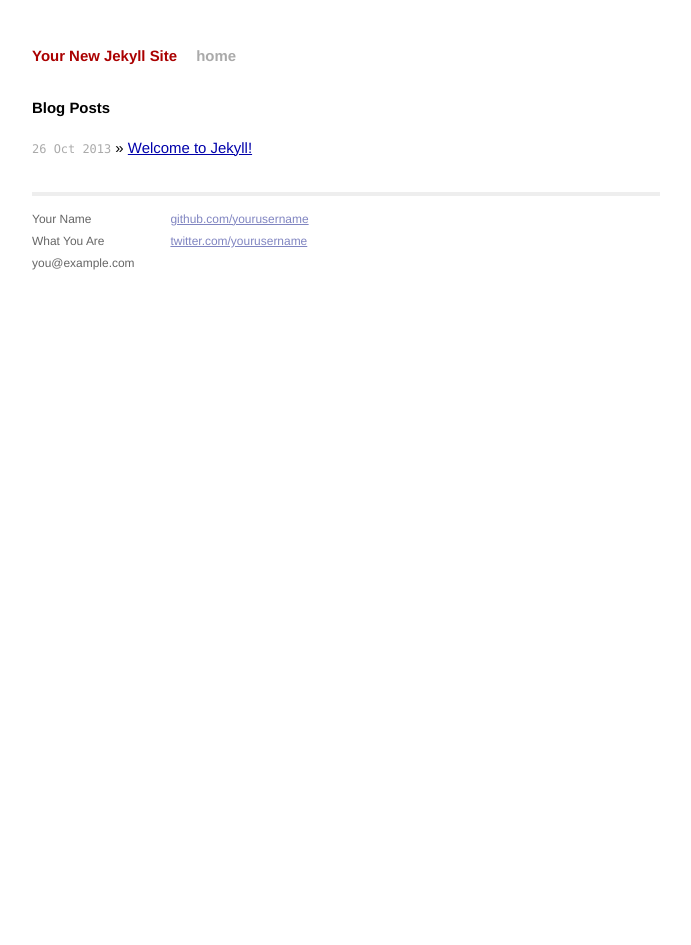
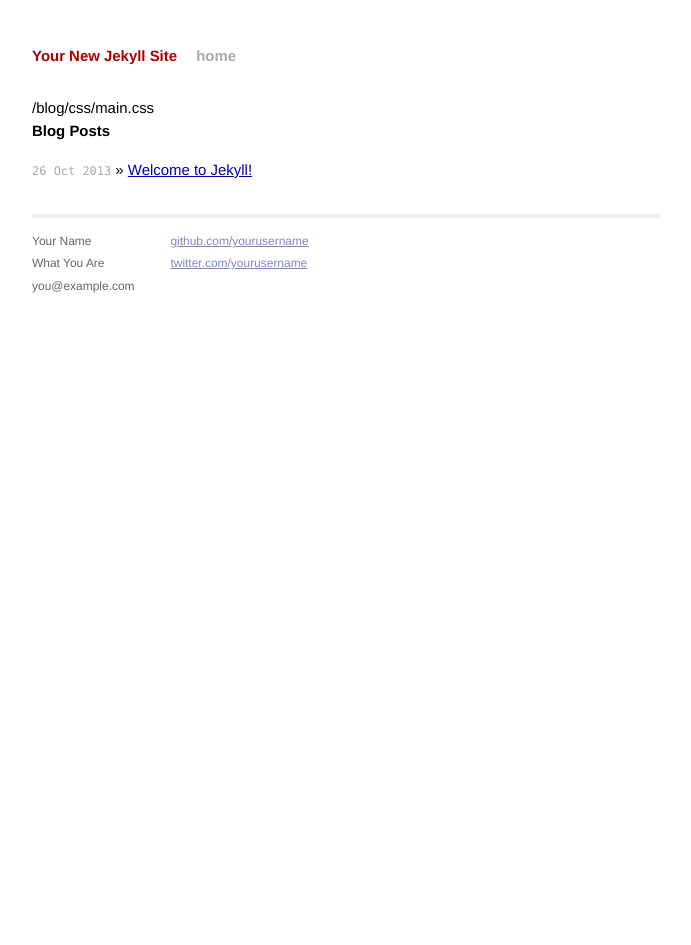
Before and after one commit to moizk/blog, a Jekyll site: the page built from index.html, in a window 1280 px wide. Shown: the whole page, without its empty margins (294-985 px from the left). Built offline with Jekyll 4.4.1, drawn with Linux system fonts in a browser that asks for light colours; Markdown is read by kramdown in place of the engine named in the settings.

Commit message:
mess around some more

```diff
--- a/_config.yml
+++ b/_config.yml
@@ -2,4 +2,5 @@ name: Your New Jekyll Site
 markdown: redcarpet
 pygments: true
 relative_permalinks: false
+baseurl: /blog
 repository: https://github.com/moizk/blog
--- a/index.html
+++ b/index.html
@@ -2,6 +2,8 @@
 layout: default
 title: Your New Jekyll Site
 ---
+
+{{ site.baseurl}}/css/main.css
 
 <div id="home">
   <h1>Blog Posts</h1>
```
